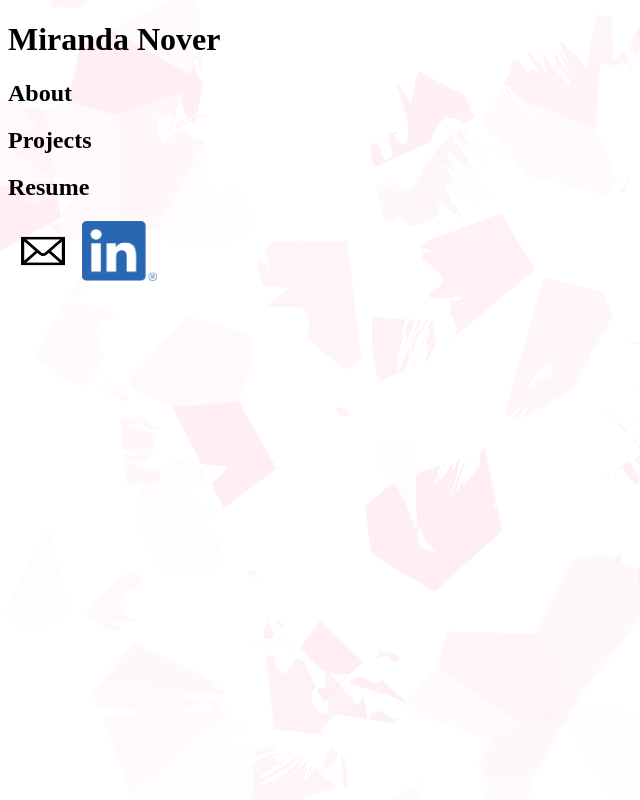
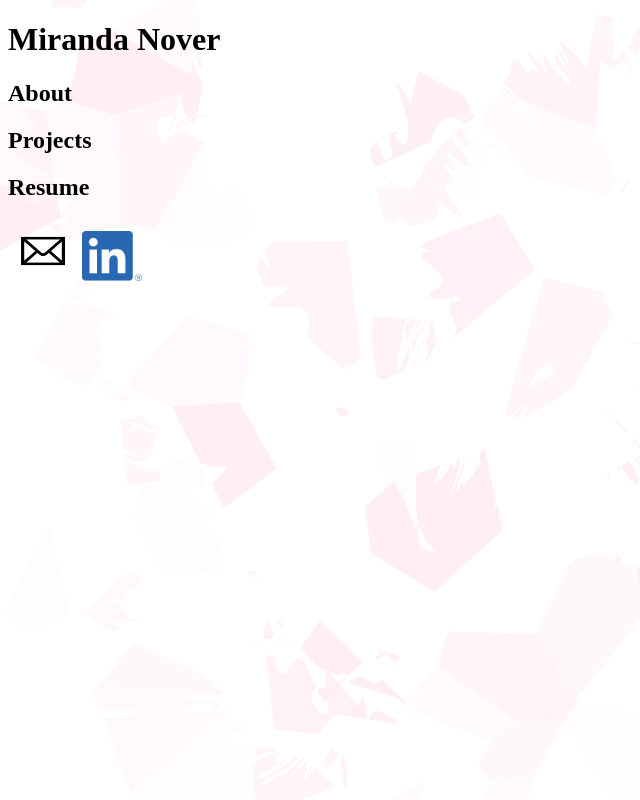
Before and after one commit to MirandaNover/MirandaFYI, a plain HTML site: page index.html in a window 1280 px wide. Shown: the whole page, without its empty margins (0-640 px from the left). Drawn offline with Linux system fonts and the light colour scheme.

Commit message:
Update index.html

```diff
--- a/index.html
+++ b/index.html
@@ -19,6 +19,6 @@
         <h2>Projects</h2>
         <h2>Resume</h2>
         <img src="images/emailLogo.png" alt ="emailLogo" style="width:70px;height:60px;">
-        <img src="images/linkedIn.png" alt ="linkedIn" style="width:75px;height:60px;">
+        <img src="images/linkedIn.png" alt ="linkedIn" style="width:60px;height:50px;">
     </body>
 </html>
```
